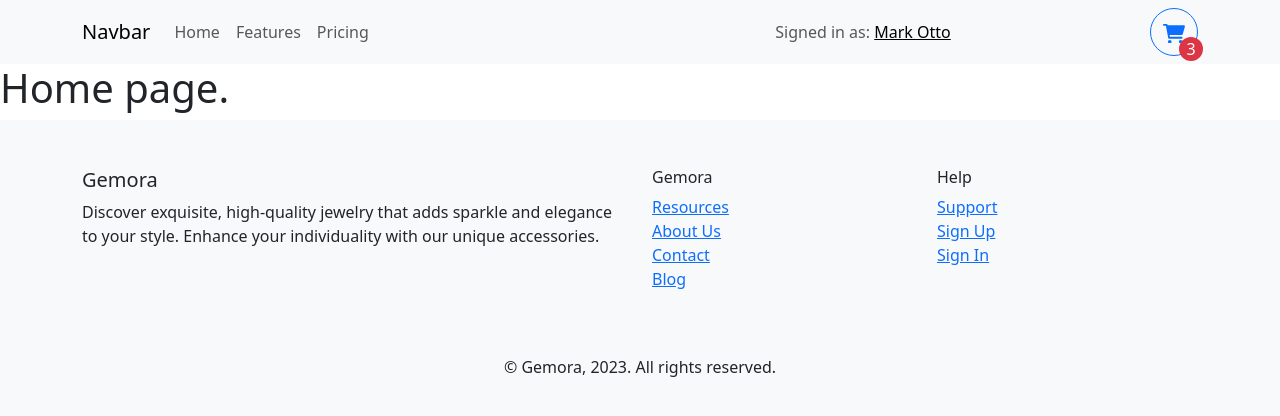
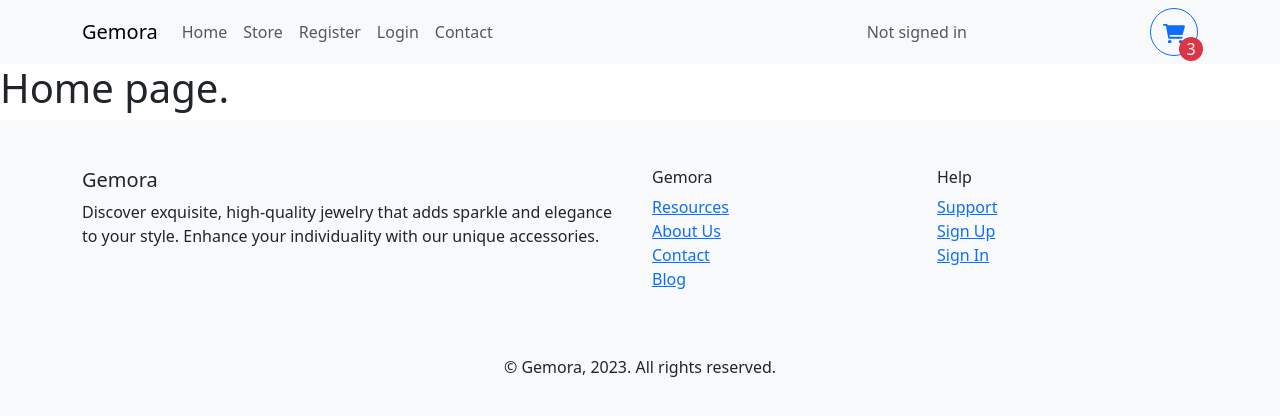
Before and after one commit to stelmaszczykadrian/Gemora-frontend, a React (Create React App) app in the folder gemora/: page / in a window 1280 px wide. Shown: the top 416 px of the page. Built offline with nearby package versions, Linux system fonts and the light colour scheme.

Commit message:
Feature: Display logged-in user's email using token extraction

```diff
--- a/gemora/src/components/navbar/Navbar.tsx
+++ b/gemora/src/components/navbar/Navbar.tsx
@@ -1,23 +1,40 @@
 import Container from 'react-bootstrap/Container';
 import Nav from 'react-bootstrap/Nav';
 import Navbar from 'react-bootstrap/Navbar';
-import { Button } from 'react-bootstrap';
+import {Button} from 'react-bootstrap';
+import {useEffect, useState} from "react";
+import {AuthService} from "../../api/AuthService";
+
 
 const CustomNavbar = () => {
+    const [userEmail, setUserEmail] = useState<string | null>(null);
+
+    useEffect(() => {
+        const userEmailFromToken = AuthService.getUserEmailFromToken();
+        setUserEmail(userEmailFromToken);
+    }, []);
+
     return (
         <Navbar bg="light" expand="sm" variant="light">
             <Container>
-                <Navbar.Brand href="#home">Navbar</Navbar.Brand>
-                <Navbar.Toggle aria-controls="responsive-navbar-nav" />
+                <Navbar.Brand href="/">Gemora</Navbar.Brand>
+                <Navbar.Toggle aria-controls="responsive-navbar-nav"/>
                 <Navbar.Collapse id="responsive-navbar-nav">
                     <Nav className="me-auto">
-                        <Nav.Link href="#home">Home</Nav.Link>
-                        <Nav.Link href="#features">Features</Nav.Link>
-                        <Nav.Link href="#pricing">Pricing</Nav.Link>
+                        <Nav.Link href="/">Home</Nav.Link>
+                        <Nav.Link href="/store">Store</Nav.Link>
+                        <Nav.Link href="/register">Register</Nav.Link>
+                        <Nav.Link href="/login">Login</Nav.Link>
+                        <Nav.Link href="/contact">Contact</Nav.Link>
                     </Nav>
                     <Navbar.Text className="ms-auto">
-                        Signed in as: <a href="#login">Mark Otto</a>
-                        {/*zczytywanie jaki użytkownik aktualnie jest zalogowany*/}
+                        {userEmail ? (
+                            <>
+                                Signed in as: <a href="#login">{userEmail}</a>
+                            </>
+                        ) : (
+                            <>Not signed in</>
+                        )}
                     </Navbar.Text>
                     <Button
                         style={{
@@ -34,7 +51,8 @@ const CustomNavbar = () => {
                             viewBox="0 0 576 512"
                             fill="currentColor"
                         >
-                            <path d="M96 0C107.5 0 117.4 8.19 119.6 19.51L121.1 32H541.8C562.1 32 578.3 52.25 572.6 72.66L518.6 264.7C514.7 278.5 502.1 288 487.8 288H170.7L179.9 336H488C501.3 336 512 346.7 512 360C512 373.3 501.3 384 488 384H159.1C148.5 384 138.6 375.8 136.4 364.5L76.14 48H24C10.75 48 0 37.25 0 24C0 10.75 10.75 0 24 0H96zM128 464C128 437.5 149.5 416 176 416C202.5 416 224 437.5 224 464C224 490.5 202.5 512 176 512C149.5 512 128 490.5 128 464zM512 464C512 490.5 490.5 512 464 512C437.5 512 416 490.5 416 464C416 437.5 437.5 416 464 416C490.5 416 512 437.5 512 464z" />
+                            <path
+                                d="M96 0C107.5 0 117.4 8.19 119.6 19.51L121.1 32H541.8C562.1 32 578.3 52.25 572.6 72.66L518.6 264.7C514.7 278.5 502.1 288 487.8 288H170.7L179.9 336H488C501.3 336 512 346.7 512 360C512 373.3 501.3 384 488 384H159.1C148.5 384 138.6 375.8 136.4 364.5L76.14 48H24C10.75 48 0 37.25 0 24C0 10.75 10.75 0 24 0H96zM128 464C128 437.5 149.5 416 176 416C202.5 416 224 437.5 224 464C224 490.5 202.5 512 176 512C149.5 512 128 490.5 128 464zM512 464C512 490.5 490.5 512 464 512C437.5 512 416 490.5 416 464C416 437.5 437.5 416 464 416C490.5 416 512 437.5 512 464z"/>
                         </svg>
                         <div
                             className="rounded-circle bg-danger d-flex justify-content-center align-items-center"
```
